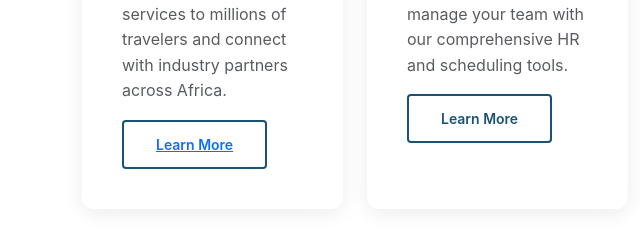
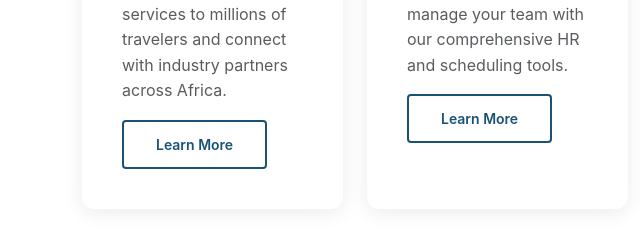
Before and after one commit to oborimusa/HospiTour, a plain HTML site: page index.html in a window 1280 px wide. Shown: the part 1280-1520 px from the top of the page, 0-640 px from the left. Drawn offline with nearby package versions, Linux system fonts and the light colour scheme.

Commit message:
updated my html code

```diff
--- a/index.html
+++ b/index.html
@@ -703,7 +703,7 @@
               <button
                 class="btn btn-outline-primary btn-sm solution-learn-more"
               >
-                <a href="professional-clients.html">Learn More</a>
+                Learn More
               </button>
             </div>
           </div>
```
